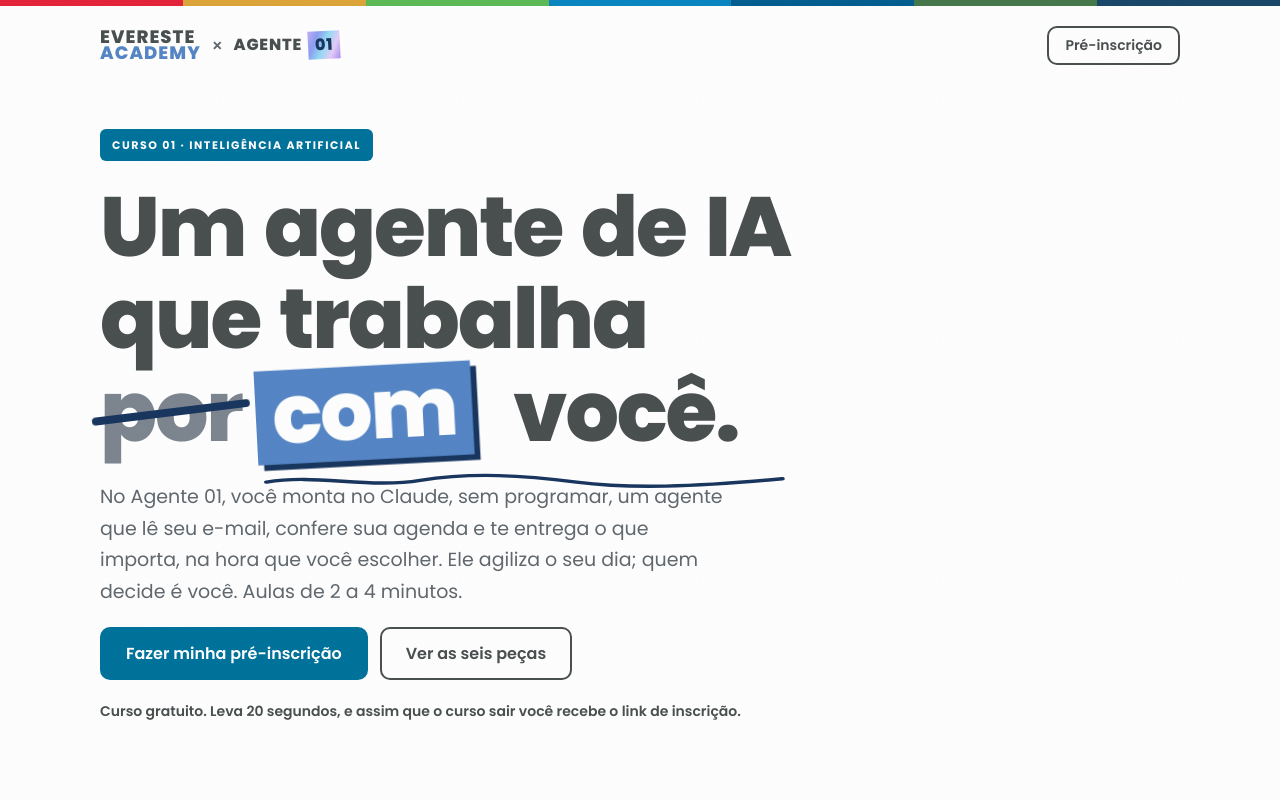
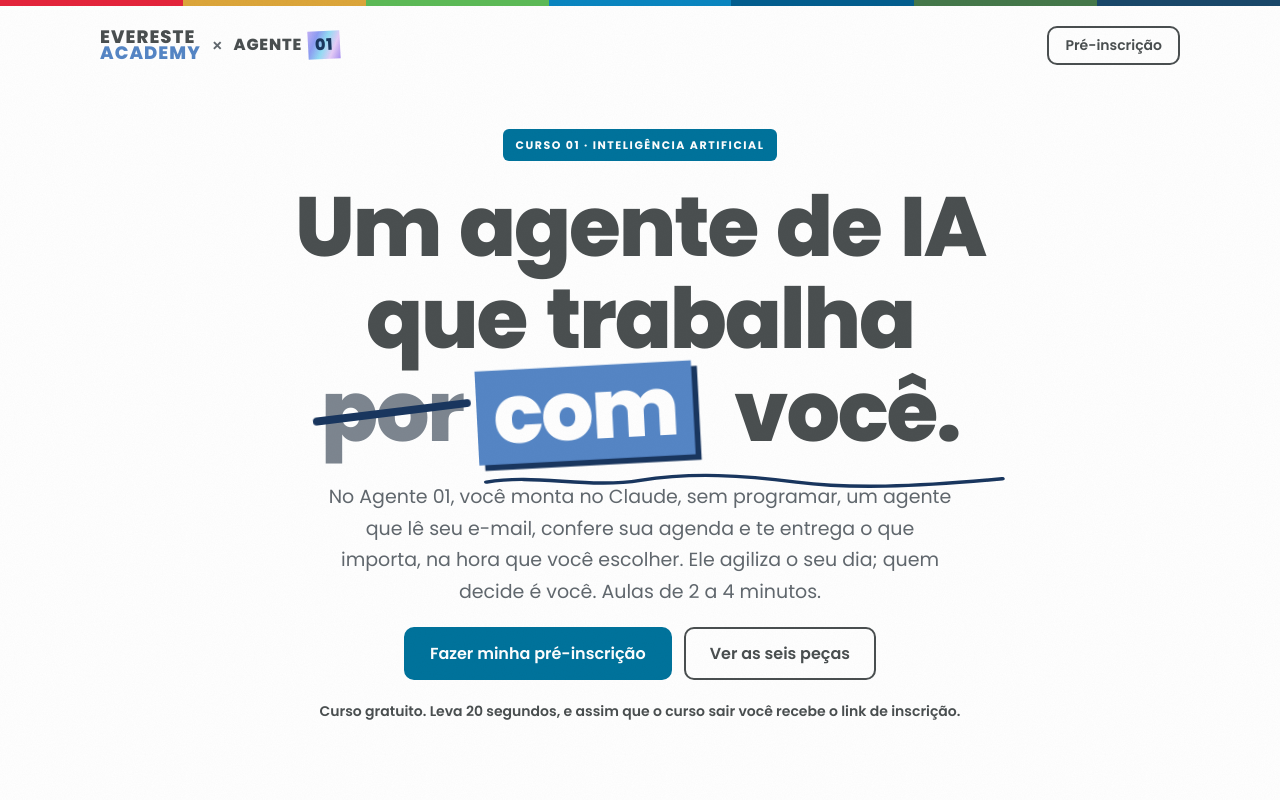
Before and after one commit to institutoevereste/agente01-preinscricao, a plain HTML site: page academy/index.html in a window 1280 px wide. Shown: the top 800 px of the page. Drawn offline with Linux system fonts and the light colour scheme.

Commit message:
Academy: capa centralizada no desktop
Co-Authored-By: Claude Fable 5.2 <noreply@anthropic.com>

```diff
--- a/academy/index.html
+++ b/academy/index.html
@@ -116,6 +116,13 @@ h2 { font-size: clamp(28px, 5vw, 46px); line-height: 1.1; }
 .titulo .lapis { position: absolute; left: 1.95em; bottom: -0.34em; width: 6.2em; height: 0.22em; overflow: visible; }
 .titulo .lapis path { stroke-dasharray: 1; stroke-dashoffset: 0; animation: traca 0.4s steps(4) 2.7s both; }
 @keyframes traca { from { stroke-dashoffset: 1; } }
+/* no desktop a capa fica centralizada; a última linha encolhe até o texto para o traço a lápis continuar embaixo de "com você." */
+@media (min-width: 900px) {
+  .capa .texto { align-items: center; text-align: center; }
+  .capa .tag { align-self: center; }
+  .capa .acoes { justify-content: center; }
+  .titulo .ultima { width: fit-content; margin-inline: auto; }
+}
 
 /* a colagem: cena de 1080×440 escalada por --k (o script ajusta pela largura da tela); os braços saem pelas bordas.
    Pose da Criação de Adão: o robô sobe da esquerda e a mão humana desce da direita. */
```
